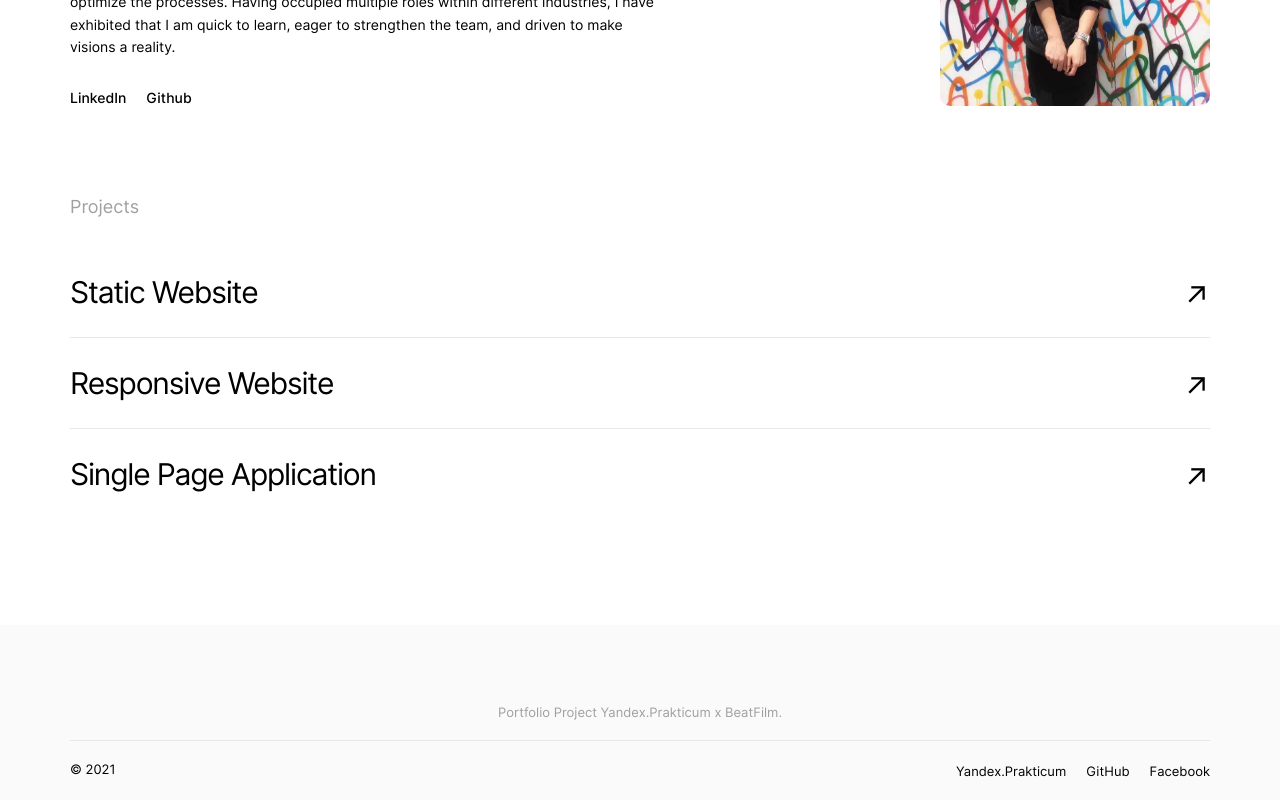
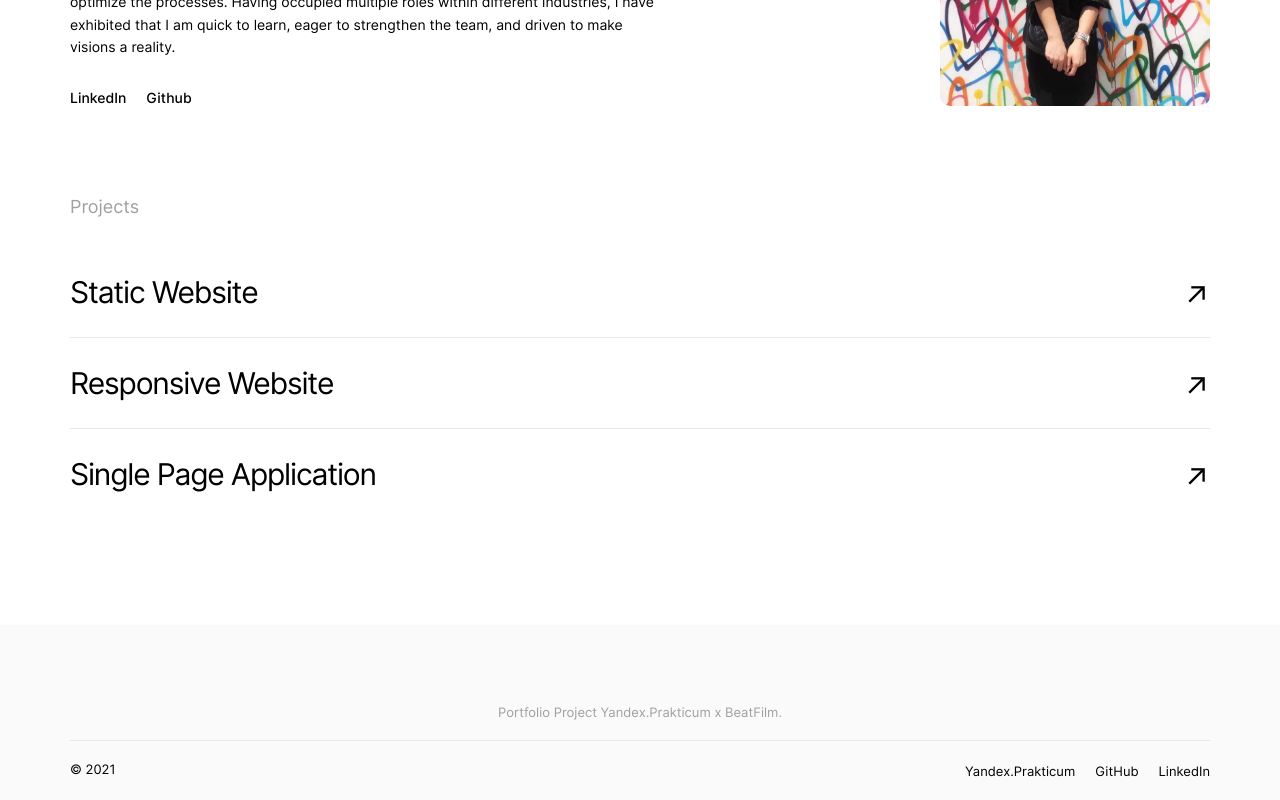
Before and after one commit to naumch1k/movies-explorer-frontend, a React (Create React App) app: page / in a window 1280 px wide. Shown: the part 2244-3044 px from the top of the page. Built offline with nearby package versions, Linux system fonts and the light colour scheme; no server answers.

Commit message:
fix: facebook -> linkedin

```diff
--- a/src/components/Footer/Footer.jsx
+++ b/src/components/Footer/Footer.jsx
@@ -13,7 +13,7 @@ function Footer() {
       link: 'https://github.com/naumch1k',
     },
     {
-      title: 'Facebook',
+      title: 'LinkedIn',
       link: 'https://www.linkedin.com/in/naumch1k/',
     },
   ];
```
